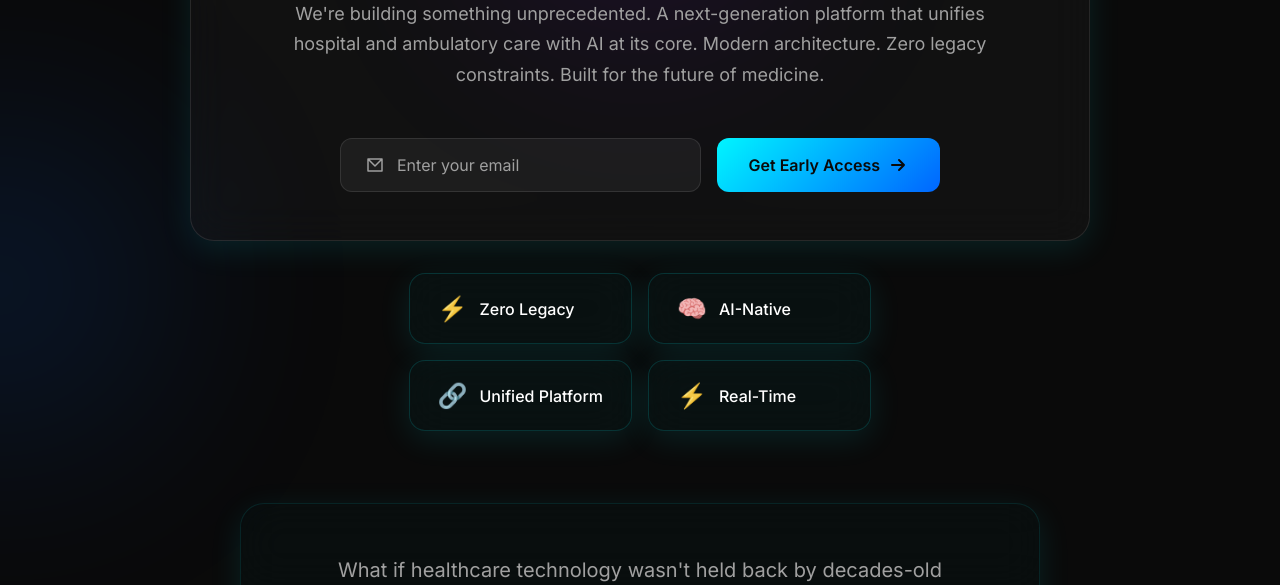
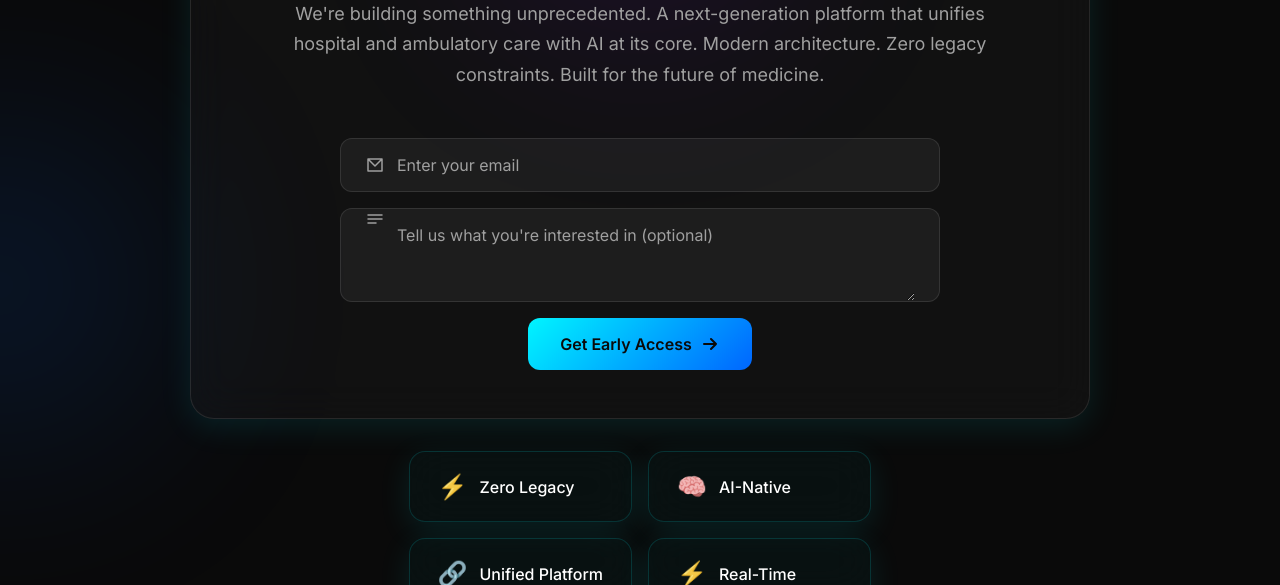
Before and after one commit to qyntec/qyntec.ai, a plain HTML site: page index.html in a window 1280 px wide. Shown: the part 515-1100 px from the top of the page. Drawn offline with nearby package versions, Linux system fonts and the light colour scheme.

Commit message:
Add message/note field to contact form for better customer engagement

```diff
--- a/index.html
+++ b/index.html
@@ -64,6 +64,12 @@
                             <path d="M3 4L10 11L17 4M3 4H17M3 4V16H17V4" stroke="currentColor" stroke-width="1.5" stroke-linecap="round" stroke-linejoin="round"/>
                         </svg>
                         <input type="email" id="emailInput" name="email" placeholder="Enter your email" required>
+                    </div>
+                    <div class="textarea-wrapper glass-input">
+                        <svg class="input-icon" width="20" height="20" viewBox="0 0 20 20" fill="none">
+                            <path d="M3 6H17M3 10H17M3 14H11" stroke="currentColor" stroke-width="1.5" stroke-linecap="round" stroke-linejoin="round"/>
+                        </svg>
+                        <textarea id="messageInput" name="message" placeholder="Tell us what you're interested in (optional)" rows="3"></textarea>
                     </div>
                     <button type="submit" class="btn-primary">
                         Get Early Access
--- a/script.js
+++ b/script.js
@@ -22,8 +22,10 @@ if (signupForm) {
         e.preventDefault();
 
         const emailInput = document.getElementById('emailInput');
+        const messageInput = document.getElementById('messageInput');
         const submitButton = signupForm.querySelector('button[type="submit"]');
         const email = emailInput.value.trim();
+        const message = messageInput.value.trim();
 
         // Disable button during submission
         submitButton.disabled = true;
@@ -40,6 +42,7 @@ if (signupForm) {
             // Send email via EmailJS
             const templateParams = {
                 user_email: email,
+                user_message: message || 'No message provided',
                 timestamp: new Date().toLocaleString(),
                 user_agent: navigator.userAgent,
                 referrer: document.referrer || 'Direct',
@@ -56,6 +59,7 @@ if (signupForm) {
                 // Success!
                 console.log('✅ Email sent successfully');
                 emailInput.value = '';
+                messageInput.value = '';
                 successMessage.classList.add('show');
 
                 // Hide success message after 5 seconds
@@ -68,8 +72,9 @@ if (signupForm) {
         } catch (error) {
             console.error('Error sending email:', error);
             // Fallback: store locally
-            storeEmailLocally(email);
+            storeEmailLocally(email, message);
             emailInput.value = '';
+            messageInput.value = '';
             successMessage.classList.add('show');
             setTimeout(() => {
                 successMessage.classList.remove('show');
@@ -82,11 +87,12 @@ if (signupForm) {
     });
 }
 
-function storeEmailLocally(email) {
+function storeEmailLocally(email, message) {
     // Store in localStorage as backup
     let emails = JSON.parse(localStorage.getItem('earlyAccessEmails') || '[]');
     emails.push({
         email: email,
+        message: message || 'No message provided',
         timestamp: new Date().toISOString()
     });
     localStorage.setItem('earlyAccessEmails', JSON.stringify(emails));
--- a/styles.css
+++ b/styles.css
@@ -226,6 +226,13 @@ body {
     align-items: center;
 }
 
+.textarea-wrapper {
+    width: 100%;
+    position: relative;
+    display: flex;
+    align-items: flex-start;
+}
+
 .glass-input {
     padding: 0 1.5rem;
     background: rgba(255, 255, 255, 0.05);
@@ -256,6 +263,23 @@ body {
 }
 
 .glass-input input::placeholder {
+    color: var(--text-secondary);
+}
+
+.glass-input textarea {
+    flex: 1;
+    background: transparent;
+    border: none;
+    outline: none;
+    padding: 1rem 0;
+    color: var(--text-primary);
+    font-size: 1rem;
+    font-family: inherit;
+    resize: vertical;
+    min-height: 60px;
+}
+
+.glass-input textarea::placeholder {
     color: var(--text-secondary);
 }
 
```
